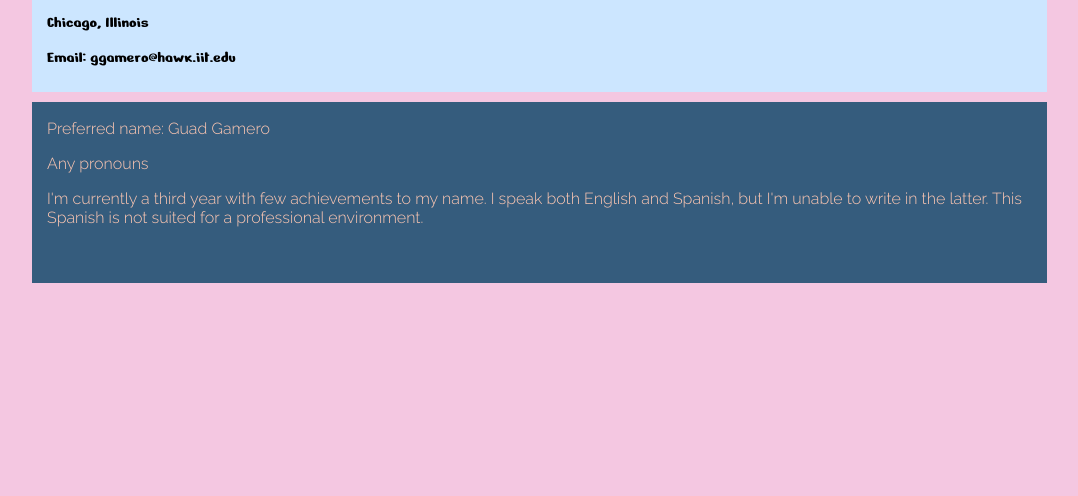
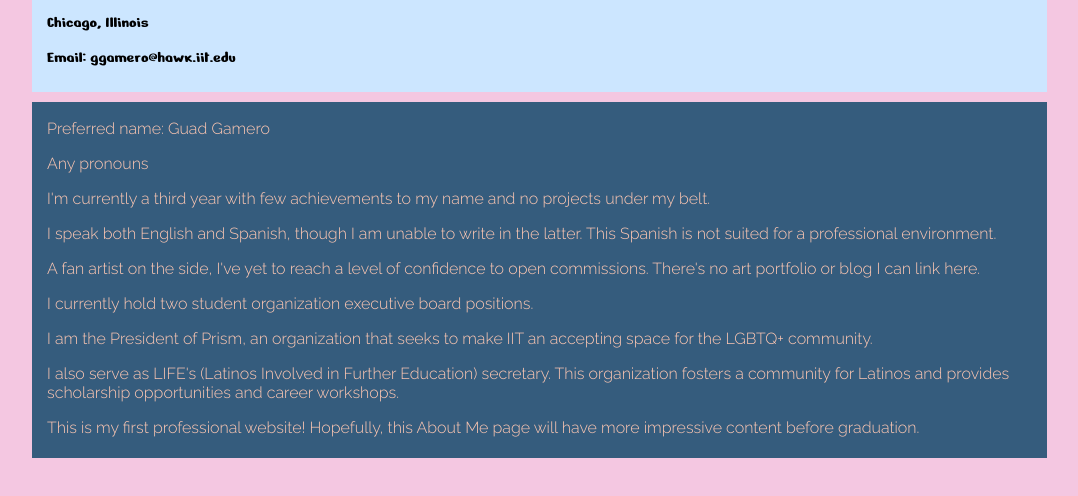
Before and after one commit to guadgamero/COM421_SITE, a plain HTML site: page index.html in a window 1280 px wide. Shown: the part 140-636 px from the top of the page, without its empty margins (108-1186 px from the left). Drawn offline with Linux system fonts and the light colour scheme.

Commit message:
all done

```diff
--- a/index.html
+++ b/index.html
@@ -29,7 +29,13 @@
 <div class="who">
   <p>Preferred name: Guad Gamero</p>
   <p>Any pronouns</p>
-  <p>I'm currently a third year with few achievements to my name. I speak both English and Spanish, but I'm unable to write in the latter. This Spanish is not suited for a professional environment.</p>
+  <p>I'm currently a third year with few achievements to my name and no projects under my belt.</p>
+  <p>I speak both English and Spanish, though I am unable to write in the latter. This Spanish is not suited for a professional environment.</p>
+  <p>A fan artist on the side, I've yet to reach a level of confidence to open commissions. There's no art portfolio or blog I can link here.</p>
+  <p>I currently hold two student organization executive board positions.</p>
+  <p>I am the President of Prism, an organization that seeks to make IIT an accepting space for the LGBTQ+ community.</p>
+  <p>I also serve as LIFE's (Latinos Involved in Further Education) secretary. This organization fosters a community for Latinos and provides scholarship opportunities and career workshops.</p>
+  <p>This is my first professional website! Hopefully, this About Me page will have more impressive content before graduation.</p>
 </div>
 
 <body>
--- a/style.css
+++ b/style.css
@@ -47,9 +47,10 @@ body{
   background-color: #355C7D;
   width: 100%;
   margin-top: 10px;
-  height: 180px;
+  height: 100%;
   padding-left: 15px;
   padding-top: 1px;
+  padding-bottom: 5px;
 }
 
 h1 {
```
Also changed, not shown: resume.html (+1 -0 lines).
